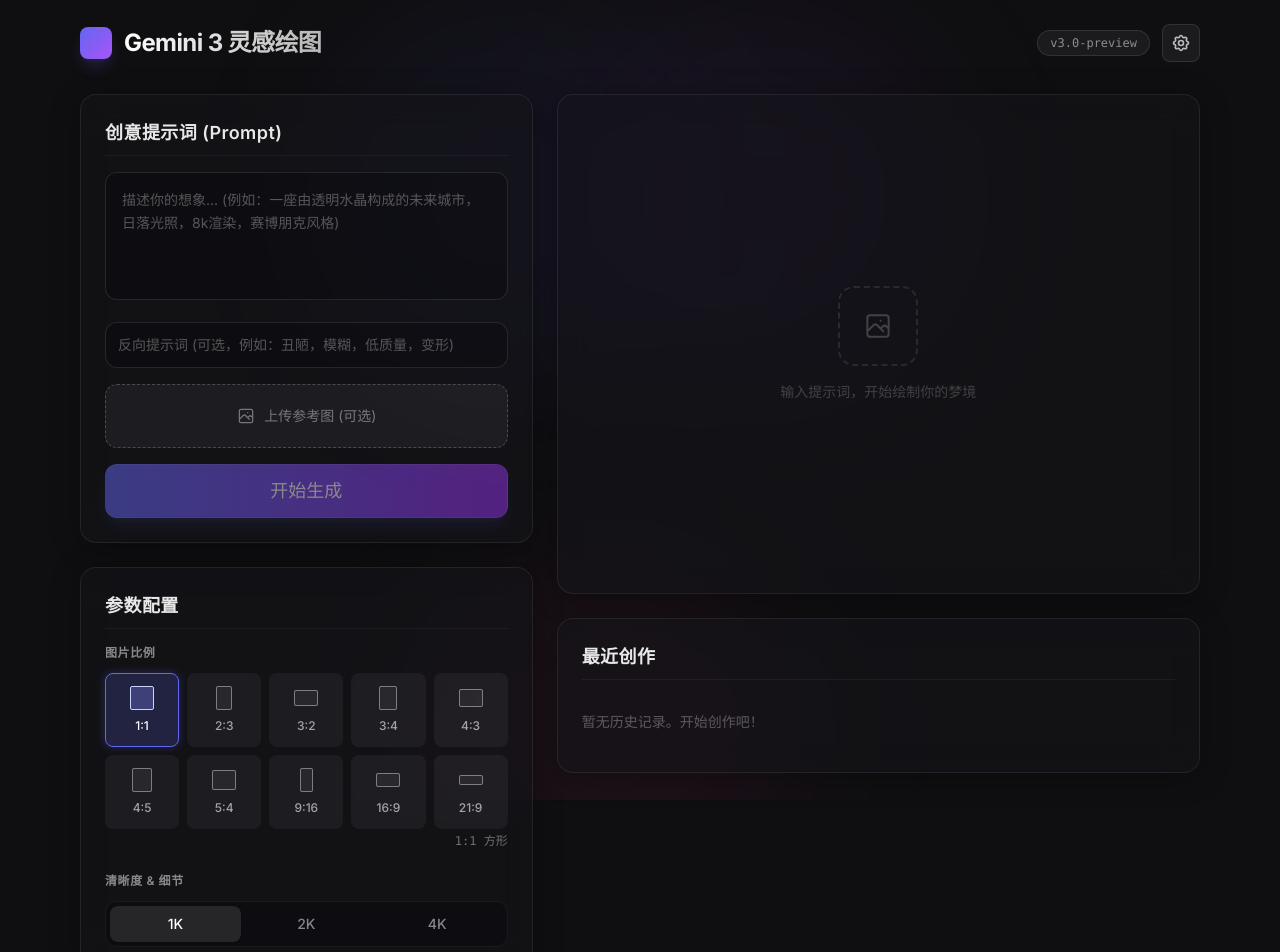
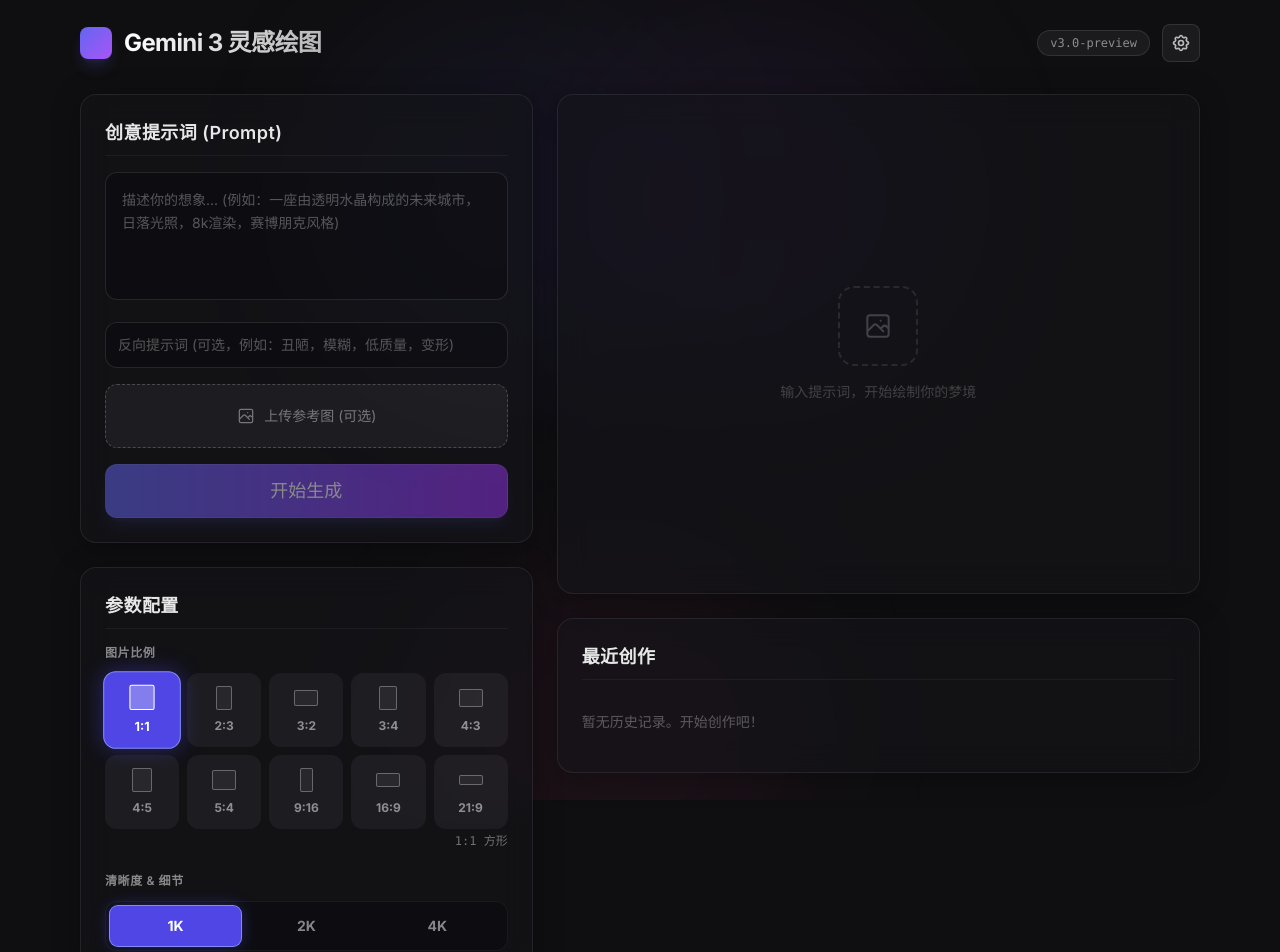
Before and after one commit to camerarts/shengtu, a React (Vite) app: page / in a window 1280 px wide. Shown: the top 952 px of the page. Built offline with nearby package versions, Linux system fonts and the light colour scheme.

Commit message:
feat: Enhance aspect ratio button styling
Updates the styling of the aspect ratio selection buttons to provide clearer visual feedback and a more polished aesthetic. This includes changes to background colors, borders, shadows, and hover effects for better user experience.

```diff
--- a/App.tsx
+++ b/App.tsx
@@ -302,10 +302,10 @@
                        <button
                          key={ratio}
                          onClick={() => setAspectRatio(ratio)}
-                         className={`flex flex-col items-center justify-center gap-2 py-3 rounded-lg text-xs font-medium transition-all border ${
+                         className={`flex flex-col items-center justify-center gap-2 py-3 rounded-xl text-xs font-bold transition-all duration-200 border ${
                            aspectRatio === ratio
-                             ? 'bg-indigo-500/20 border-indigo-500 text-white shadow-[0_0_10px_rgba(99,102,241,0.3)]'
-                             : 'bg-white/5 border-transparent text-white/60 hover:bg-white/10 hover:text-white'
+                             ? 'bg-indigo-600 border-indigo-400 text-white shadow-[0_0_20px_rgba(79,70,229,0.4)] scale-105 z-10'
+                             : 'bg-white/5 border-transparent text-white/50 hover:bg-white/10 hover:text-white hover:border-white/10'
                          }`}
                        >
                          {/* Schematic Thumbnail */}
@@ -313,8 +313,8 @@
                            <div
                              className={`border-[1.5px] rounded-[2px] transition-all ${
                                aspectRatio === ratio
-                                 ? 'border-indigo-200 bg-indigo-400/30'
-                                 : 'border-white/40 bg-white/5 group-hover:border-white/60'
+                                 ? 'border-white bg-white/30'
+                                 : 'border-white/30 bg-white/5 group-hover:border-white/60'
                              }`}
                              style={{
                                aspectRatio: `${w}/${h}`,
@@ -340,10 +340,10 @@
                      <button
                        key={q}
                        onClick={() => setQuality(q)}
-                       className={`flex-1 py-2 rounded-lg text-sm font-medium transition-all ${
+                       className={`flex-1 py-2.5 rounded-lg text-sm font-bold transition-all duration-200 ${
                          quality === q
-                           ? 'bg-white/10 text-white shadow-sm'
-                           : 'text-white/50 hover:text-white'
+                           ? 'bg-indigo-600 text-white shadow-[0_0_15px_rgba(79,70,229,0.4)] ring-1 ring-indigo-400'
+                           : 'text-white/50 hover:text-white hover:bg-white/5'
                        }`}
                      >
                        {q}
```
